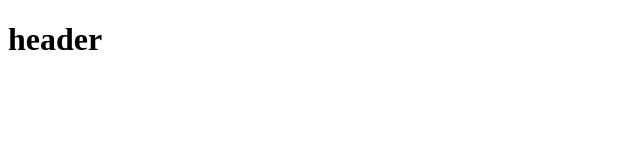
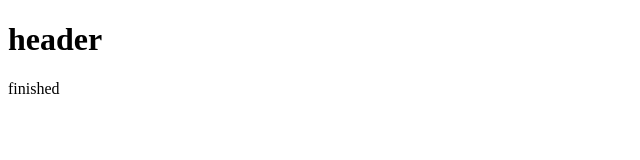
Before and after one commit to tanaz154/test-project, a plain HTML site: page feature1.html in a window 1280 px wide. Shown: the full height of the page, 0-640 px from the left. Drawn offline with Linux system fonts and the light colour scheme.

Commit message:
Update feature1.html

```diff
--- a/feature1.html
+++ b/feature1.html
@@ -7,5 +7,6 @@
 </head>
 <body>
     <h1>header</h1>
+    finished
 </body>
 </html>
```
